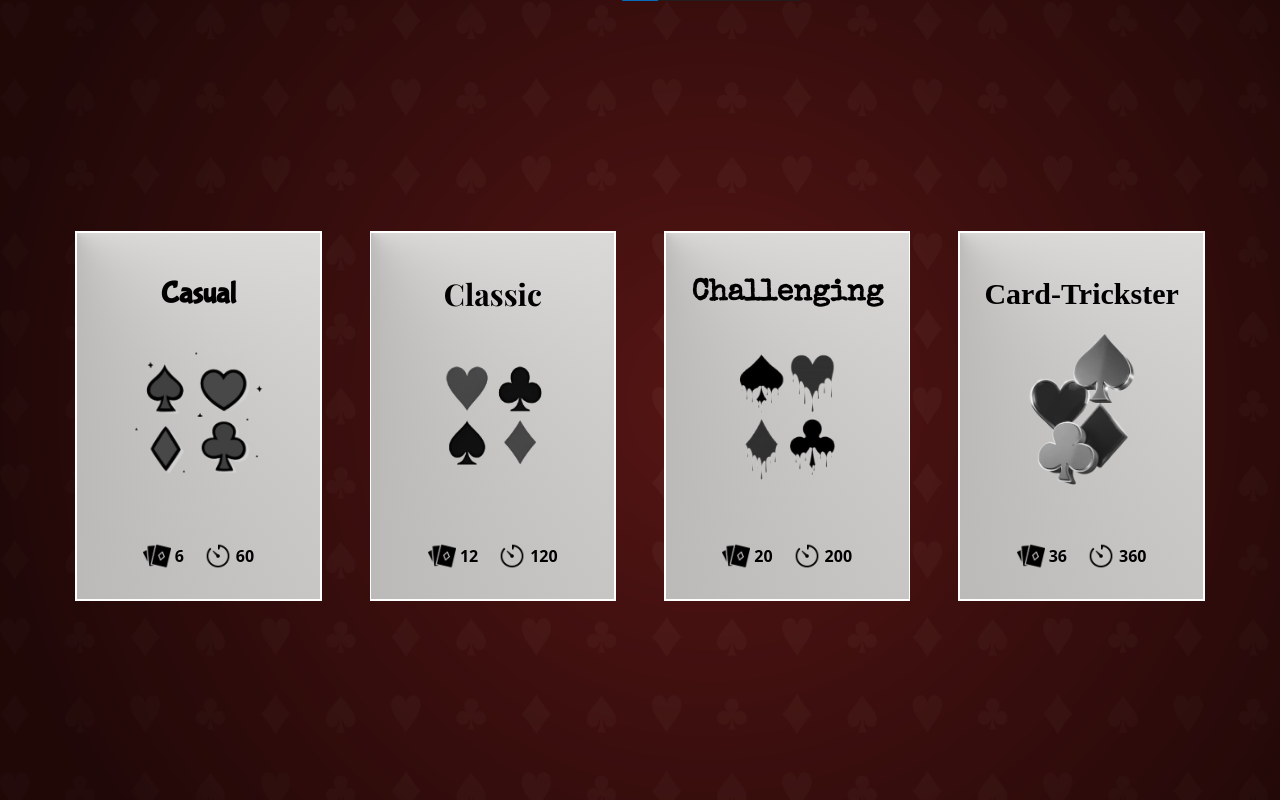
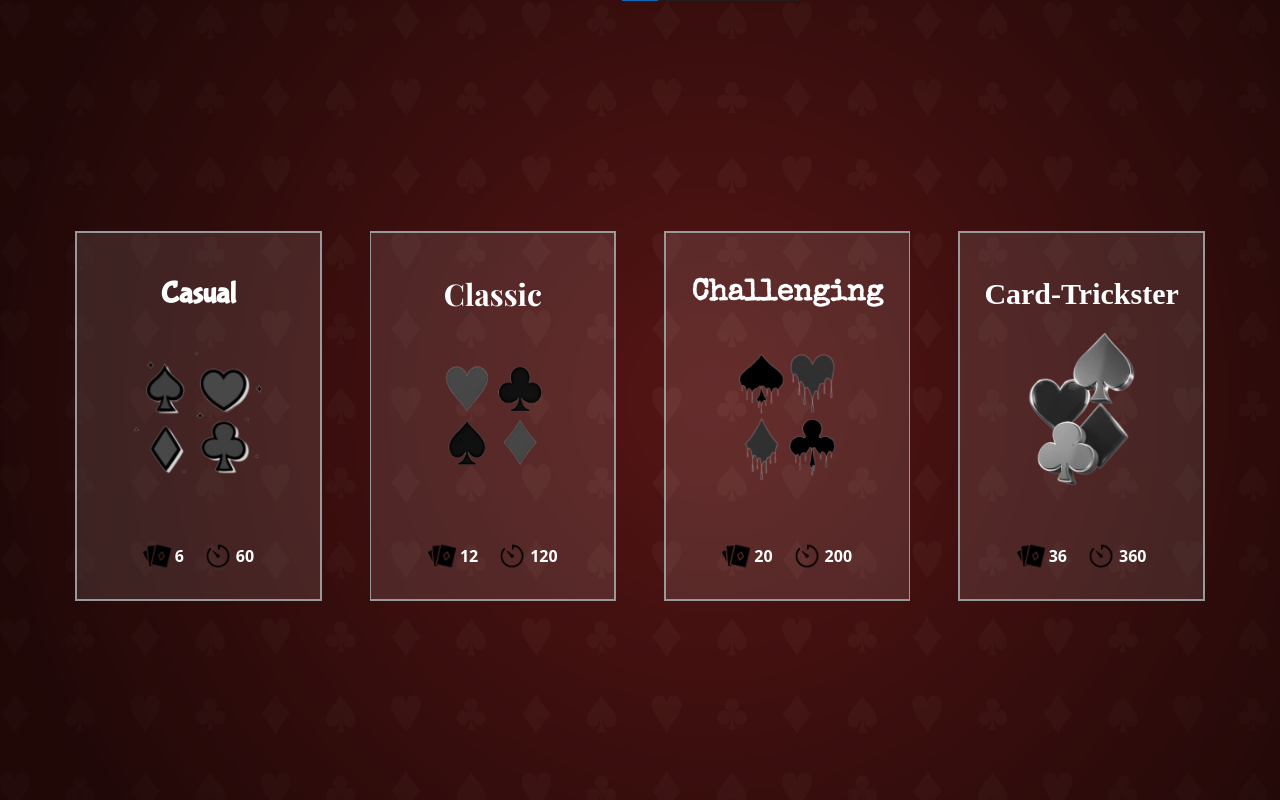
Before and after one commit to shrey171/Card-Flip, a React (Vite) app: page / in a window 1280 px wide. Built offline with nearby package versions, Linux system fonts and the light colour scheme; a web font is replaced by a local one.

Commit message:
change home card background

```diff
--- a/src/components/DifficultyCard.jsx
+++ b/src/components/DifficultyCard.jsx
@@ -12,9 +12,9 @@ export const DifficultyCard = ({ image, name, id, pairCount, time }) => {
   return (
     <button
       onClick={onClick}
-      className={`difficulty-card ${name} w-[20%] aspect-[2/3] cursor-pointer relative z-0 group`}>
-      <div className="image-container flex flex-col justify-center items-center w-full h-full">
-        <p className="difficulty-name text-black absolute top-[12%] text-3xl capitalize font-bold mb-3">
+      className={`difficulty-card ${name} text-white bg-white/10 hover:bg-white/20 w-[20%] aspect-[2/3] cursor-pointer relative z-0 group`}>
+      <div className=" flex flex-col justify-center items-center w-full h-full">
+        <p className="difficulty-name absolute top-[12%] text-3xl capitalize font-bold mb-3">
           {name}
         </p>
         <img
@@ -22,7 +22,7 @@ export const DifficultyCard = ({ image, name, id, pairCount, time }) => {
           src={image}
           alt={name + "-image"}
         />
-        <div className="absolute bottom-1/12 text-black w-full">
+        <div className="absolute bottom-1/12 w-full">
           <div className="flex justify-center gap-5 w-full">
             <div className="flex items-center gap-1">
               <img
--- a/src/index.css
+++ b/src/index.css
@@ -20,6 +20,7 @@ body {
 }
 
 .image-container {
+  color: #000!important;
   /* bg-[conic-gradient(at_top_left,_var(--tw-gradient-stops))] from-[#f9f9f9] via-[#bcbab8] to-[#9d8f8f] */
   background-image: conic-gradient(at 0% 0%, #f9f9f9 0%, #bcbab8 50%, #9d8f8f 100%);
 }
@@ -66,24 +67,20 @@ body {
   }
 }
 
-/*  absolute top-0 left-0 [--breadth:0.5rem] w-[calc(100%+var(--breadth)*2)] h-[calc(100%+var(--breadth)*2] -translate-x-(--breadth) -translate-y-(--breadth) -z-10 *:bg-white */
-
 .difficulty-card-border {
   --hover-length: max(3rem, 3vw, 5vh);
   --hover-breadth: .5rem;
   --breadth: 0.1rem;
-  /* --length: calc(100% + (var(--breadth)*2)); */
   --length: 100%;
   width: var(--length);
   height: var(--length);
-  /* translate: calc(var(--breadth)*-1) calc(var(--breadth)*-1); */
   position: absolute;
   top: 0;
   left: 0;
   z-index: 10;
 
   &>div {
-    background: white;
+    background: hsla(0, 0%, 60%);
     position: absolute;
     transition: all .4s ease-out;
   }
```
